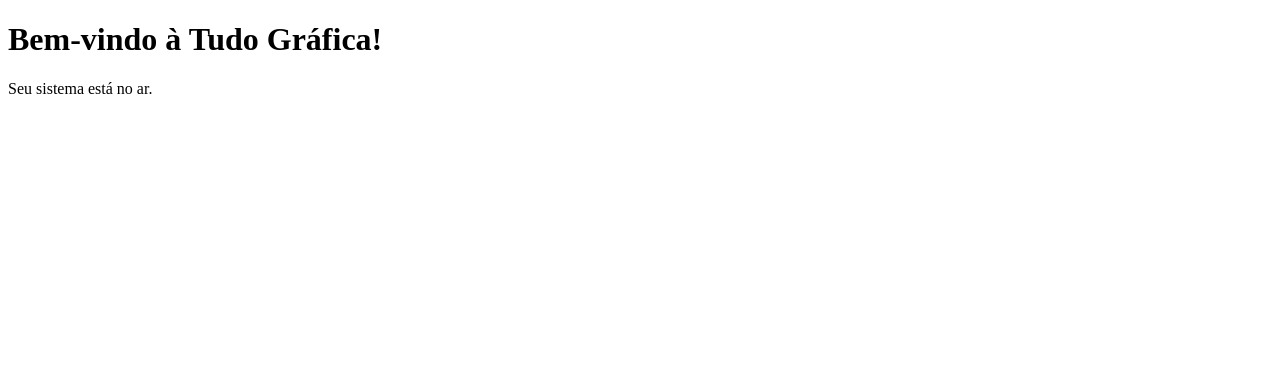
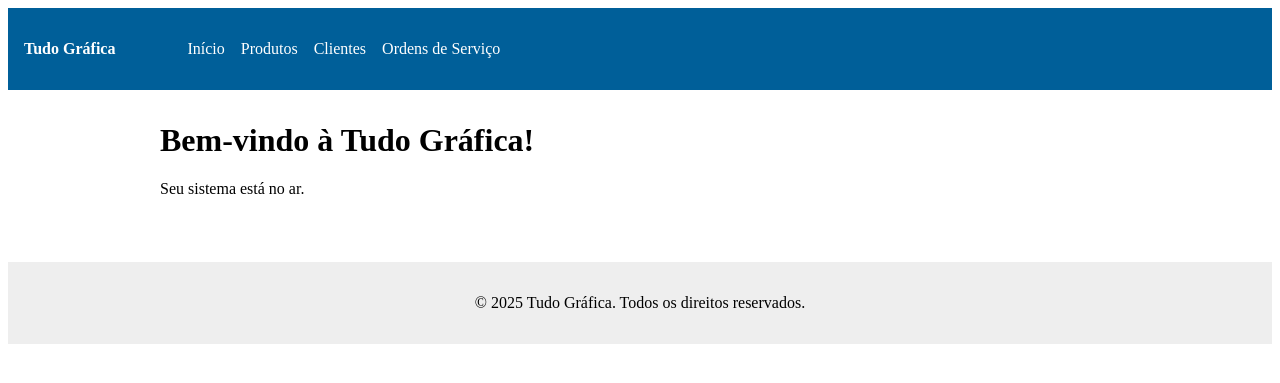
Before and after one commit to NatanaelGomesCardoso/sistematudografica, a Flask app: page / in a window 1280 px wide. Shown: the top 383 px of the page. Run offline with Flask 3, Linux system fonts and the light colour scheme.

Commit message:
Adiciona layout base com Navbar, Footer e rotas iniciais

```diff
--- a/app.py
+++ b/app.py
@@ -1,10 +1,28 @@
 from flask import Flask, render_template
+from datetime import datetime
 
 app = Flask(__name__)
+
+@app.context_processor
+def inject_now():
+    return {'now': datetime.utcnow}
 
 @app.route('/')
 def home():
     return render_template('home.html')
 
+# rotas vazias por enquanto
+@app.route('/produtos')
+def cadastro_produtos():
+    return render_template('coming_soon.html', módulo='Cadastro de Produtos')
+
+@app.route('/clientes')
+def cadastro_clientes():
+    return render_template('coming_soon.html', módulo='Cadastro de Clientes')
+
+@app.route('/os')
+def os_listar():
+    return render_template('coming_soon.html', módulo='Listagem de OS')
+
 if __name__ == '__main__':
     app.run(debug=True)
--- /dev/null
+++ b/static/styles.css
@@ -0,0 +1,36 @@
+.navbar {
+    background: #005f99;
+    padding: 1rem;
+    display: flex;
+    align-items: center;
+}
+
+.nav-brand {
+    color: #fff;
+    font-weight: bold;
+    margin-right: 2rem;
+    text-decoration: none;
+}
+
+.nav-links {
+    list-style: none;
+    display: flex;
+    gap: 1rem;
+}
+
+.nav-links a {
+    color: #fff;
+    text-decoration: none;
+}
+
+.container {
+    margin: 2rem auto;
+    max-width: 960px;
+}
+
+.footer {
+    text-align: center;
+    padding: 1rem;
+    background: #eee;
+    margin-top: 4rem;
+}
--- /dev/null
+++ b/templates/base.html
@@ -0,0 +1,34 @@
+<!DOCTYPE html>
+<html lang="pt-br">
+
+<head>
+    <meta charset="UTF-8" />
+    <meta name="viewport" content="width=device-width, initial-scale=1.0" />
+    <title>{% block title %}Tudo Gráfica{% endblock %}</title>
+    <link rel="stylesheet" href="{{ url_for('static', filename='styles.css') }}">
+</head>
+
+<body>
+    <!-- Navbar -->
+    <nav class="navbar">
+        <a href="{{ url_for('home') }}" class="nav-brand">Tudo Gráfica</a>
+        <ul class="nav-links">
+            <li><a href="{{ url_for('home') }}">Início</a></li>
+            <li><a href="{{ url_for('cadastro_produtos') }}">Produtos</a></li>
+            <li><a href="{{ url_for('cadastro_clientes') }}">Clientes</a></li>
+            <li><a href="{{ url_for('os_listar') }}">Ordens de Serviço</a></li>
+        </ul>
+    </nav>
+
+    <!-- Conteúdo específico de cada página -->
+    <main class="container">
+        {% block content %}{% endblock %}
+    </main>
+
+    <!-- Footer -->
+    <footer class="footer">
+        <p>© {{ now().year }} Tudo Gráfica. Todos os direitos reservados.</p>
+    </footer>
+</body>
+
+</html>
--- a/templates/home.html
+++ b/templates/home.html
@@ -1,15 +1,8 @@
-<!DOCTYPE html>
-<html lang="pt-br">
+{% extends 'base.html' %}
 
-<head>
-    <meta charset="UTF-8" />
-    <meta name="viewport" content="width=device-width, initial-scale=1.0" />
-    <title>Tudo Gráfica</title>
-</head>
+{% block title %}Início — Tudo Gráfica{% endblock %}
 
-<body>
-    <h1>Bem‑vindo à Tudo Gráfica!</h1>
-    <p>Seu sistema está no ar.</p>
-</body>
-
-</html>
+{% block content %}
+<h1>Bem‑vindo à Tudo Gráfica!</h1>
+<p>Seu sistema está no ar.</p>
+{% endblock %}
```
Also changed, not shown: templates/coming_soon.html (added, +8 -0 lines).
